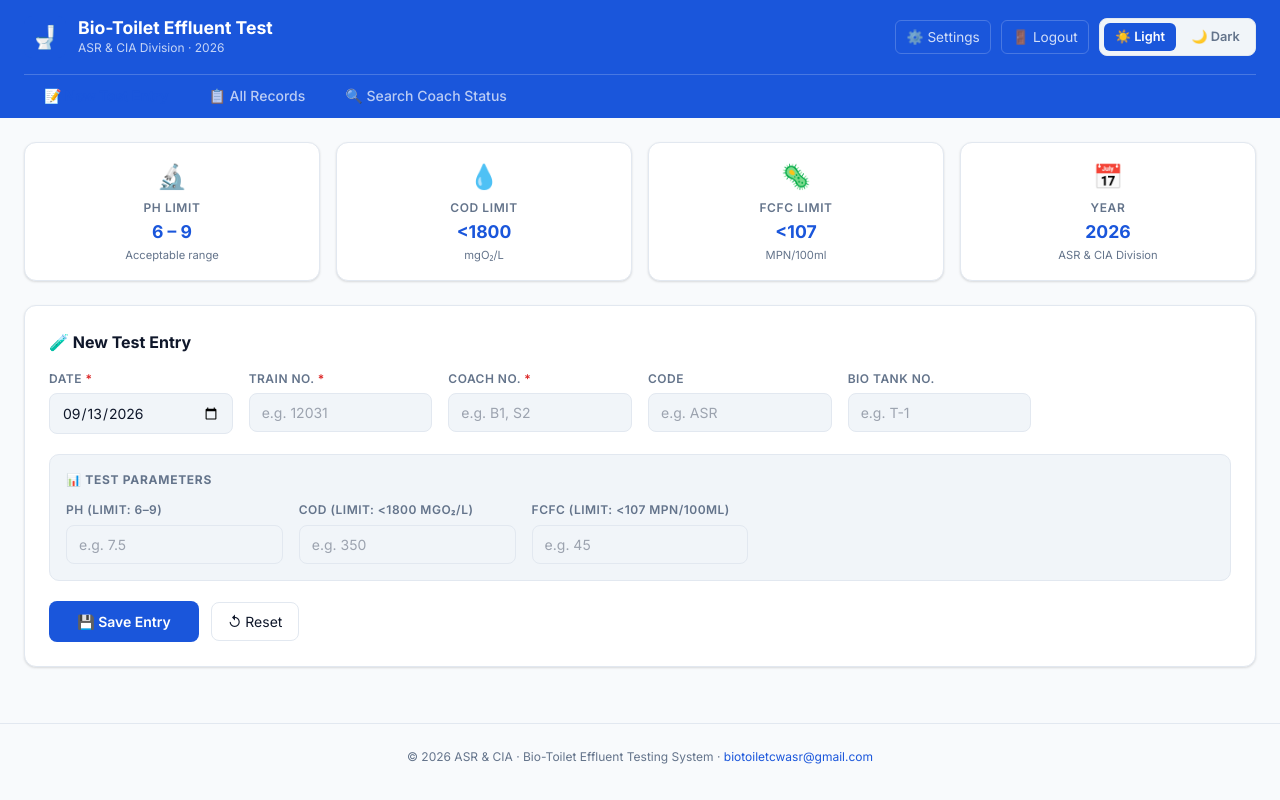
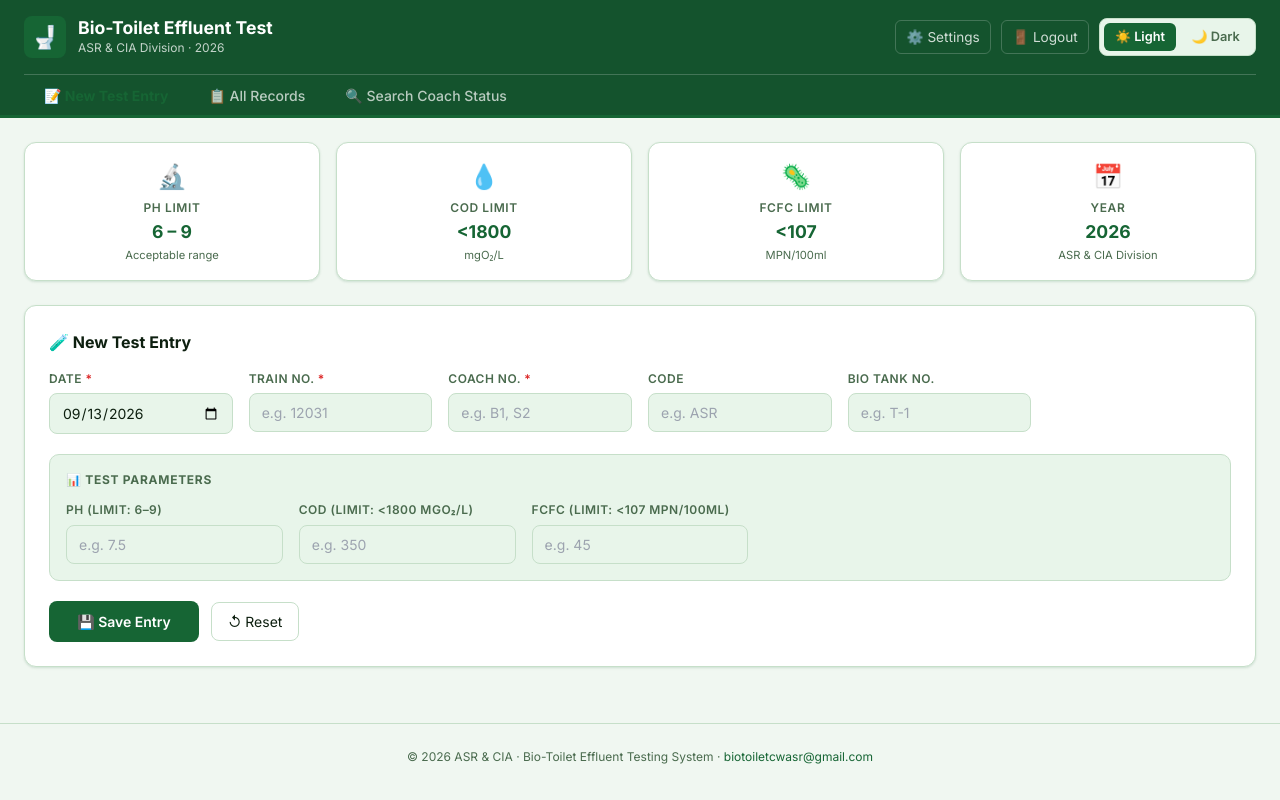
Before and after one commit to biotoiletcwasr-hash/bio-toilet-asr, a Next.js app: page / in a window 1280 px wide. Built offline with nearby package versions, Linux system fonts and the light colour scheme; no server answers.

Commit message:
Green theme, manual location input, fix Hinglish UI strings

```diff
--- a/app/globals.css
+++ b/app/globals.css
@@ -4,48 +4,52 @@
 
 /* ─── CSS VARIABLE THEMES ─────────────────────────────────── */
 
-/* LIGHT (default) */
+/* LIGHT (default) — Forest Green theme */
 :root {
-  --bg:          #f8fafc;
+  --bg:          #f0f7f1;
   --bg-card:     #ffffff;
-  --bg-input:    #f1f5f9;
-  --border:      #e2e8f0;
-  --text:        #0f172a;
-  --text-muted:  #64748b;
-  --primary:     #1a56db;
+  --bg-input:    #e8f5ea;
+  --border:      #c6dfc9;
+  --text:        #0d1f0f;
+  --text-muted:  #4a6b4e;
+  --primary:     #166534;
   --primary-fg:  #ffffff;
-  --pass:        #16a34a;
+  --primary-light: #dcfce7;
+  --pass:        #15803d;
   --pass-bg:     #dcfce7;
   --fail:        #dc2626;
   --fail-bg:     #fee2e2;
-  --pending:     #d97706;
+  --pending:     #b45309;
   --pending-bg:  #fef3c7;
-  --header-bg:   #1a56db;
+  --header-bg:   #14532d;
   --header-fg:   #ffffff;
-  --row-alt:     #f8fafc;
-  --shadow:      0 1px 3px rgba(0,0,0,.08),0 1px 2px rgba(0,0,0,.06);
+  --row-alt:     #f0f7f1;
+  --shadow:      0 1px 3px rgba(22,101,52,.10),0 1px 2px rgba(22,101,52,.06);
+  --accent:      #4ade80;
 }
 
 /* DARK */
 .dark {
-  --bg:          #0f172a;
-  --bg-card:     #1e293b;
-  --bg-input:    #334155;
-  --border:      #334155;
-  --text:        #f1f5f9;
-  --text-muted:  #94a3b8;
-  --primary:     #3b82f6;
-  --primary-fg:  #ffffff;
+  --bg:          #0a1f0e;
+  --bg-card:     #112214;
+  --bg-input:    #1a3a1e;
+  --border:      #2d5c34;
+  --text:        #e8f5ea;
+  --text-muted:  #86b88c;
+  --primary:     #4ade80;
+  --primary-fg:  #0a1f0e;
+  --primary-light: #14532d;
   --pass:        #4ade80;
   --pass-bg:     #14532d;
   --fail:        #f87171;
   --fail-bg:     #7f1d1d;
   --pending:     #fbbf24;
   --pending-bg:  #78350f;
-  --header-bg:   #1e293b;
-  --header-fg:   #f1f5f9;
-  --row-alt:     #1e293b;
-  --shadow:      0 1px 3px rgba(0,0,0,.4);
+  --header-bg:   #112214;
+  --header-fg:   #e8f5ea;
+  --row-alt:     #112214;
+  --shadow:      0 1px 3px rgba(0,0,0,.5);
+  --accent:      #4ade80;
 }
 
 
--- a/components/CoachSearch.tsx
+++ b/components/CoachSearch.tsx
@@ -35,8 +35,9 @@ type SearchResult = {
 }
 
 const LOCATION_OPTIONS = [
-  '', 'In Yard', 'On Terminal Train', 'In Workshop',
-  'Scheduled for Resampling', 'Not Located', 'Other'
+  'In Yard', 'On Terminal Train', 'In Workshop',
+  'Scheduled for Resampling', 'Not Located', 'Sent for Repairs',
+  'Out of Station', 'Other',
 ]
 
 function fmtDate(iso: string | null | undefined): string {
@@ -103,7 +104,7 @@ function ResamplingSection({ coachNo, trainNo, initialRemarks }: {
       setForm(f => ({ ...f, location_status: '', remark: '' }))
       setAdding(false)
     } catch {
-      alert('Remark save nahi hua.')
+      alert('Failed to save remark. Please try again.')
     } finally {
       setSaving(false)
     }
@@ -149,12 +150,18 @@ function ResamplingSection({ coachNo, trainNo, initialRemarks }: {
               </div>
               <div>
                 <label style={{ display: 'block', fontSize: '.65rem', fontWeight: 600, color: 'var(--text-muted)', marginBottom: '.25rem', textTransform: 'uppercase' }}>Location / Status</label>
-                <select className="input-field" style={{ fontSize: '.8rem' }}
+                <input
+                  type="text"
+                  list="cs-location-opts"
+                  className="input-field"
+                  style={{ fontSize: '.8rem' }}
+                  placeholder="Type or select location..."
                   value={form.location_status}
                   onChange={e => setForm(f => ({ ...f, location_status: e.target.value }))}
-                >
-                  {LOCATION_OPTIONS.map(o => <option key={o} value={o}>{o || '-- Select --'}</option>)}
-                </select>
+                />
+                <datalist id="cs-location-opts">
+                  {LOCATION_OPTIONS.map(o => <option key={o} value={o} />)}
+                </datalist>
               </div>
             </div>
             <div style={{ marginBottom: '.65rem' }}>
--- a/components/DueAlert.tsx
+++ b/components/DueAlert.tsx
@@ -28,8 +28,9 @@ type Remark = {
 type Tab = 'overdue' | 'upcoming'
 
 const LOCATION_OPTIONS = [
-  '', 'In Yard', 'On Terminal Train', 'In Workshop',
-  'Scheduled for Resampling', 'Not Located', 'Other'
+  'In Yard', 'On Terminal Train', 'In Workshop',
+  'Scheduled for Resampling', 'Not Located', 'Sent for Repairs',
+  'Out of Station', 'Other',
 ]
 
 function fmtDate(iso: string) {
@@ -84,7 +85,7 @@ function CoachRow({
       setAdding(false)
       setOpen(true)
     } catch {
-      alert('Remark save nahi hua. Try again.')
+      alert('Failed to save remark. Please try again.')
     } finally {
       setSaving(false)
     }
@@ -160,14 +161,18 @@ function CoachRow({
                 </div>
                 <div>
                   <label style={{ display: 'block', fontSize: '.65rem', fontWeight: 600, color: 'var(--text-muted)', marginBottom: '.25rem', textTransform: 'uppercase' }}>Location / Status</label>
-                  <select className="input-field" style={{ fontSize: '.8rem' }}
+                  <input
+                    type="text"
+                    list="location-opts"
+                    className="input-field"
+                    style={{ fontSize: '.8rem' }}
+                    placeholder="Type or select location..."
                     value={addForm.location_status}
                     onChange={e => setAddForm(f => ({ ...f, location_status: e.target.value }))}
-                  >
-                    {LOCATION_OPTIONS.map(o => (
-                      <option key={o} value={o}>{o || '-- Select --'}</option>
-                    ))}
-                  </select>
+                  />
+                  <datalist id="location-opts">
+                    {LOCATION_OPTIONS.map(o => <option key={o} value={o} />)}
+                  </datalist>
                 </div>
               </div>
               <div style={{ marginBottom: '.65rem' }}>
@@ -298,7 +303,7 @@ export default function DueAlert() {
       const res = await fetch('/api/resampling-remarks')
       const d   = await res.json()
       const all: Remark[] = d.remarks || []
-      if (!all.length) { alert('Koi remarks nahi hain abhi.'); return }
+      if (!all.length) { alert('No remarks found.'); return }
 
       const headers = ['Coach No', 'Train No', 'Remark Date', 'Location / Status', 'Remark', 'Added At']
       const rows = all.map(r => [
```
